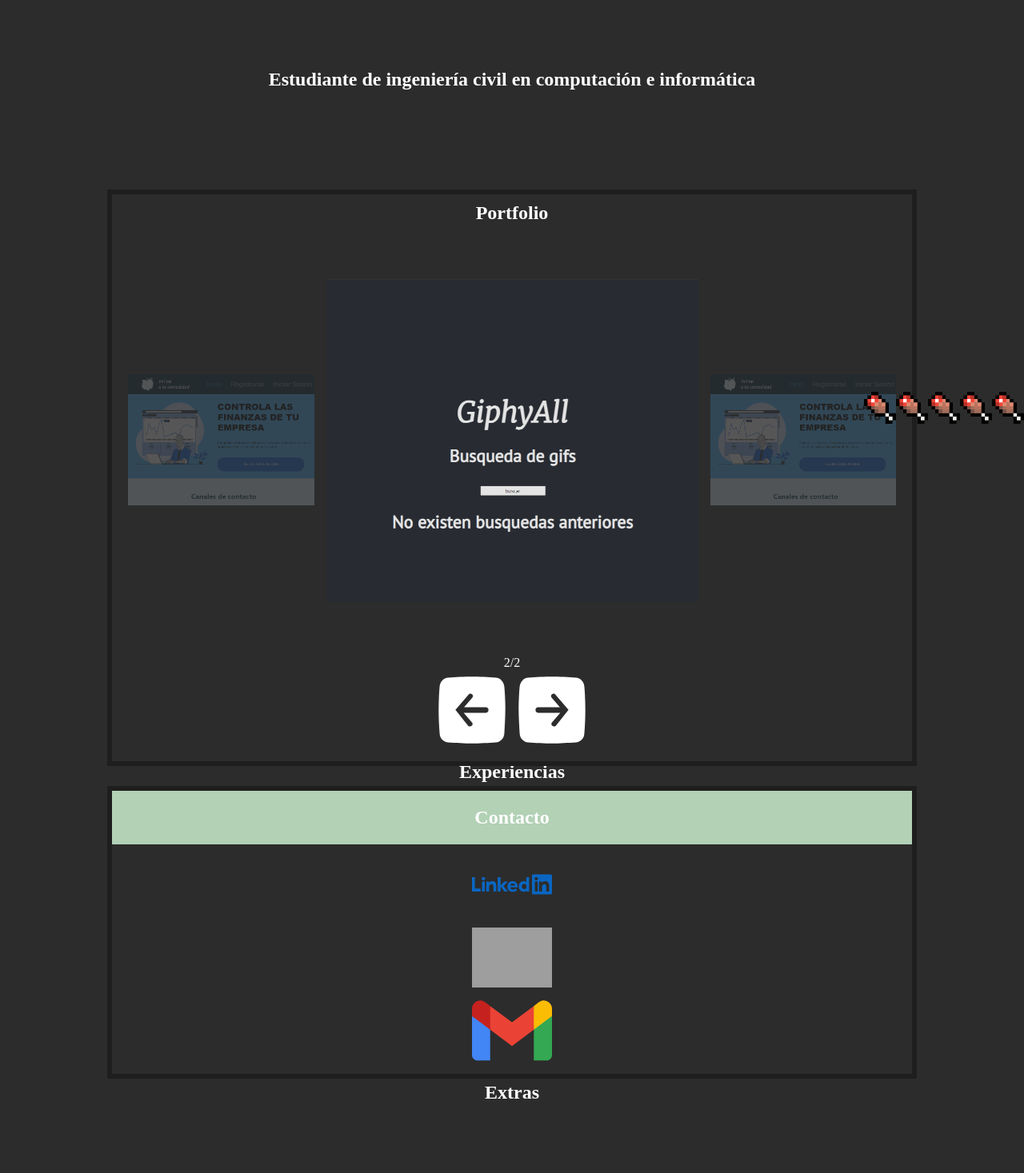
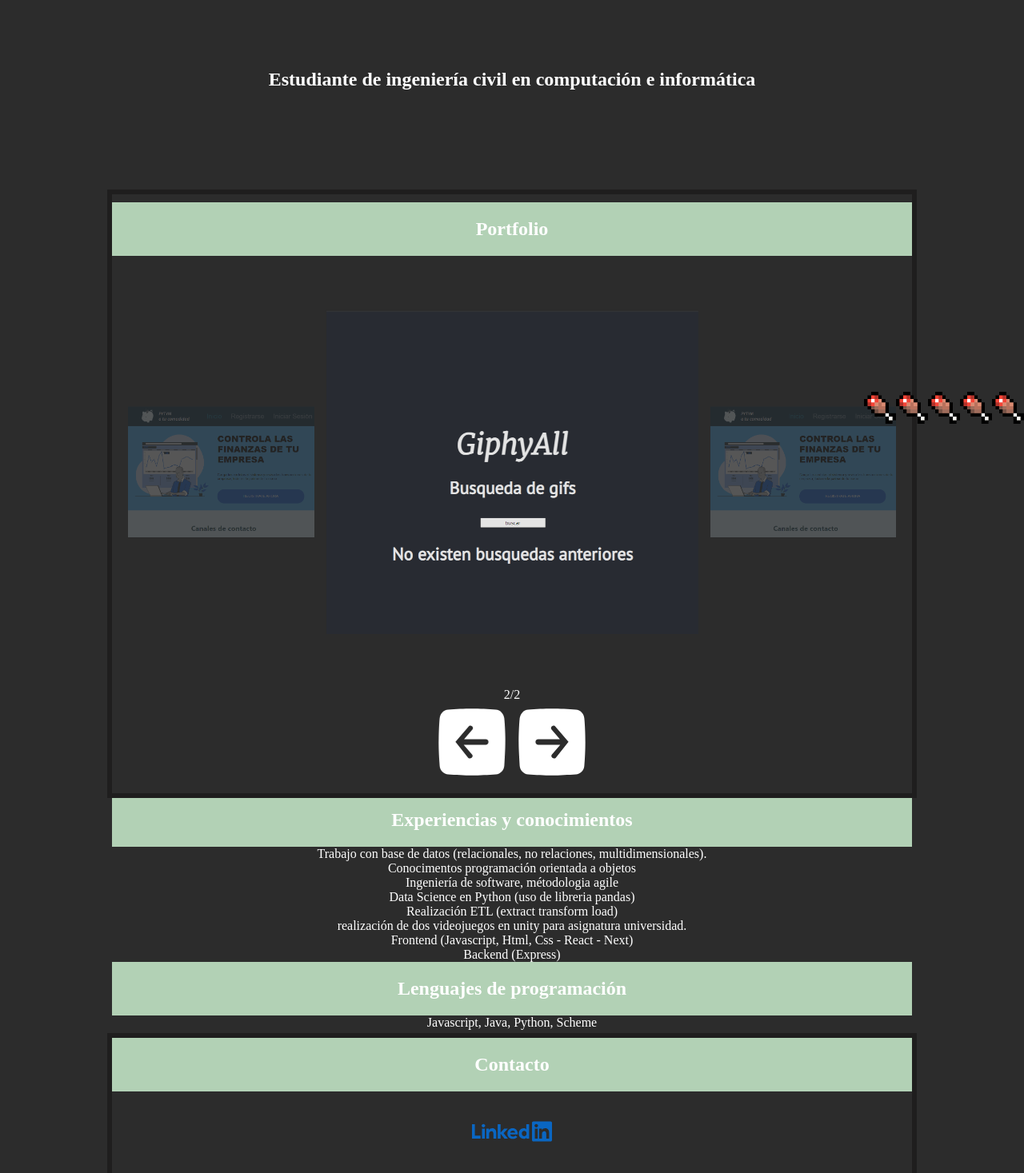
Before and after one commit to Dbaljeet/AngeloWebsite, a React (Vite) app in the folder AngeloWebsite/: page / in a window 1280 px wide. Shown: the part 266-1733 px from the top of the page at 80% size. Built offline with nearby package versions, Linux system fonts and the light colour scheme; grey boxes are pictures that could not be loaded.

Commit message:
Add experience

```diff
--- a/AngeloWebsite/src/components/Experience/index.jsx
+++ b/AngeloWebsite/src/components/Experience/index.jsx
@@ -1,9 +1,33 @@
 import React from "react";
+import styled from 'styled-components'
+import { SecondaryTitle } from '../Titles/index'
+
 const Experience = () =>{
     return(
         <>
-            <h2>Experiencias</h2>
-        </>
+            <SecondaryTitle>Experiencias y conocimientos</SecondaryTitle>
+            Trabajo con base de datos (relacionales, no relaciones, multidimensionales).
+            <br></br>
+            Conocimentos programación orientada a objetos
+            <br></br>
+            Ingeniería de software, métodologia agile
+            <br></br>
+            Data Science en Python (uso de libreria pandas)
+            <br></br>
+            Realización ETL (extract transform load)
+            <br></br>
+            realización de dos videojuegos en unity para asignatura universidad.
+            <br></br>
+            Frontend (Javascript, Html, Css - React - Next)
+            <br></br>
+            Backend (Express)
+            <br></br>
+
+            <SecondaryTitle>
+                Lenguajes de programación
+            </SecondaryTitle>
+            Javascript, Java, Python, Scheme
+            </>
     )
 }
 export default Experience
--- a/AngeloWebsite/src/components/Portfolio/Portfolio.jsx
+++ b/AngeloWebsite/src/components/Portfolio/Portfolio.jsx
@@ -3,6 +3,7 @@ import PYTYM from '../../assets/PYTYM.png'
 import GiphyAll from '../../assets/GiphyAll.png'
 import Arrow from '../../assets/Arrow.svg'
 import { IMG , Background, Section, ARROW} from "./styles";
+import { SecondaryTitle } from '../Titles/index'
 
 import {ModalPortalPortfolio} from '../Modals/PortfolioModal'
 import ContentPortfolio from './ContentModalPortfolio'
@@ -76,7 +77,7 @@ const Portfolio = () =>{
     return(
         <>
         <Section id = "Portfolio">
-            <h2>Portfolio</h2>
+            <SecondaryTitle>Portfolio</SecondaryTitle>
             <Background>
                 <IMG loading="lazy" src={`${previousImage}`} alt="img1" onClick={Previous} className="carr"/>
                 <IMG loading="lazy" onClick={()=>setShowModal(true)} src={`${selectedImage}`} alt="img2" className={loaded? 'loaded' : ''} onLoad={()=>setLoaded(true)}/>
```
